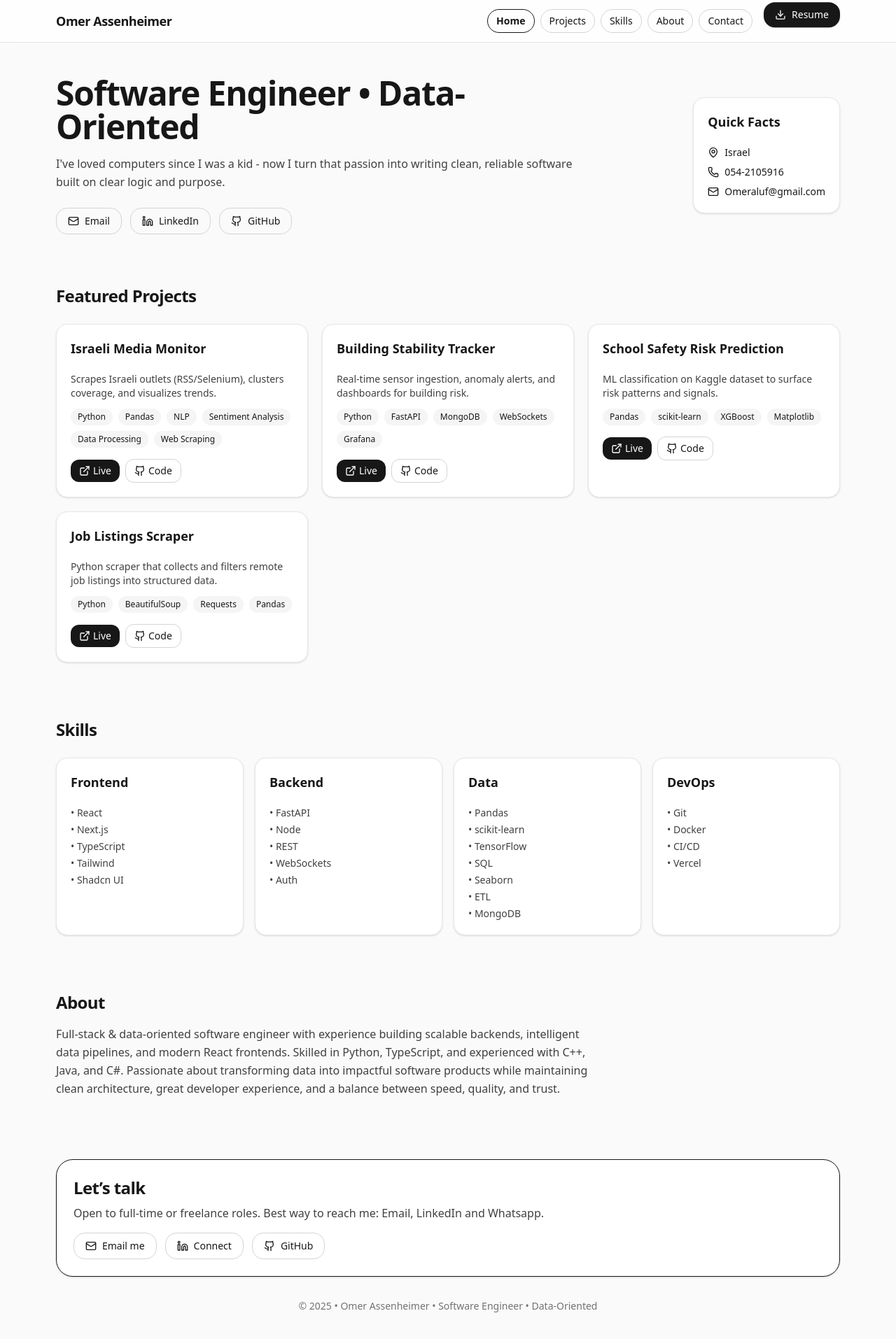
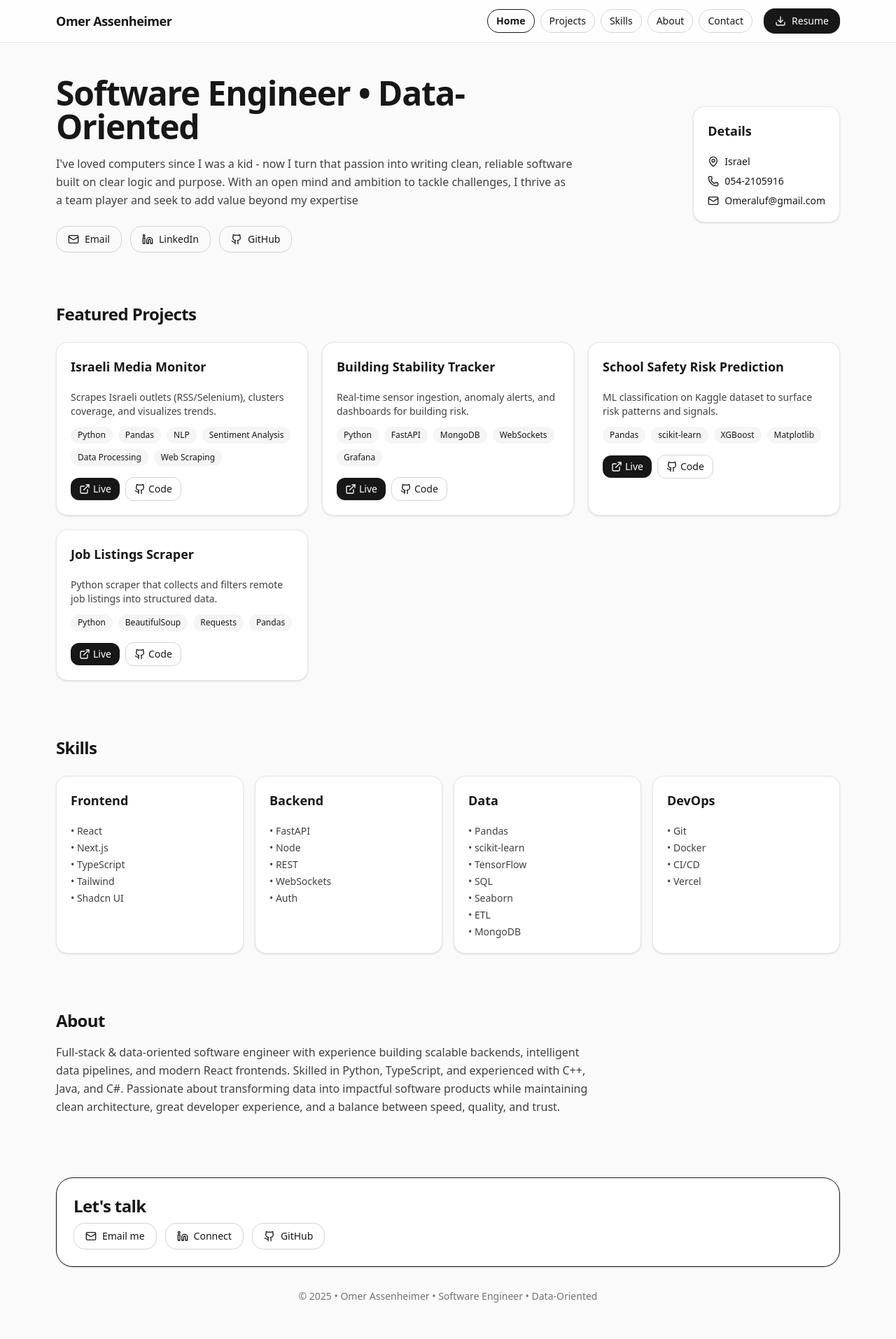
Before and after one commit to Omeraluf/Omer-Assenheimer-Portfolio, a React (Vite) app: page / in a window 1280 px wide. Shown: the top 1914 px of the page at 70% size. Built offline with nearby package versions, Linux system fonts and the light colour scheme.

Commit message:
fixed bugs

```diff
--- a/src/App.tsx
+++ b/src/App.tsx
@@ -191,7 +191,7 @@ export default function App() {
               rel="noreferrer"
               className="ml-2"
             >
-              <Button className="rounded-2xl shadow-sm animate-bounce"
+              <Button className="rounded-2xl shadow-sm"                                  //animate-bounce
               style={{ animationDuration: "2s" }}>
                 <Download className="h-4 w-4 mr-2" />
                 Resume
@@ -209,6 +209,8 @@ export default function App() {
             <p className="mt-4 text-neutral-700 leading-relaxed">
               {/* I build clean, efficient, and reliable software with a focus on clear logic, good structure, and meaningful user impact. */}
               I've loved computers since I was a kid - now I turn that passion into writing clean, reliable software built on clear logic and purpose.
+              With an open mind and ambition to tackle challenges, I thrive as a
+              team player and seek to add value beyond my expertise
             </p>
             <div className="mt-6 flex flex-wrap items-center gap-3">
               <a href={`mailto:${INFO.email}`}>
@@ -234,7 +236,7 @@ export default function App() {
           <div className="md:ml-auto">
             <Card className="rounded-2xl shadow-sm">
               <CardHeader>
-                <CardTitle className="text-base">Quick Facts</CardTitle>
+                <CardTitle className="text-base">Details</CardTitle>
               </CardHeader>
               <CardContent className="text-sm space-y-2">
                 <p className="flex items-center gap-2">
@@ -332,10 +334,10 @@ export default function App() {
       {/* Contact */}
       <section id="contact" className="max-w-6xl mx-auto px-4 py-12 scroll-mt-[var(--nav-height)]">
         <div className="rounded-3xl p-6 border bg-white shadow-sm">
-          <h2 className="text-2xl font-semibold tracking-tight mb-2">Let’s talk</h2>
-          <p className="text-neutral-700 mb-4">
+          <h2 className="text-2xl font-semibold tracking-tight mb-2">Let's talk</h2>
+          {/* <p className="text-neutral-700 mb-4">
             Open to full-time or freelance roles. Best way to reach me: Email, LinkedIn and Whatsapp.
-          </p>
+          </p> */}
           <div className="flex flex-wrap gap-3">
             <a href={`mailto:${INFO.email}`}>
               <Button variant="outline"className="rounded-2xl">
```
Also changed, not shown: TODO.txt.
